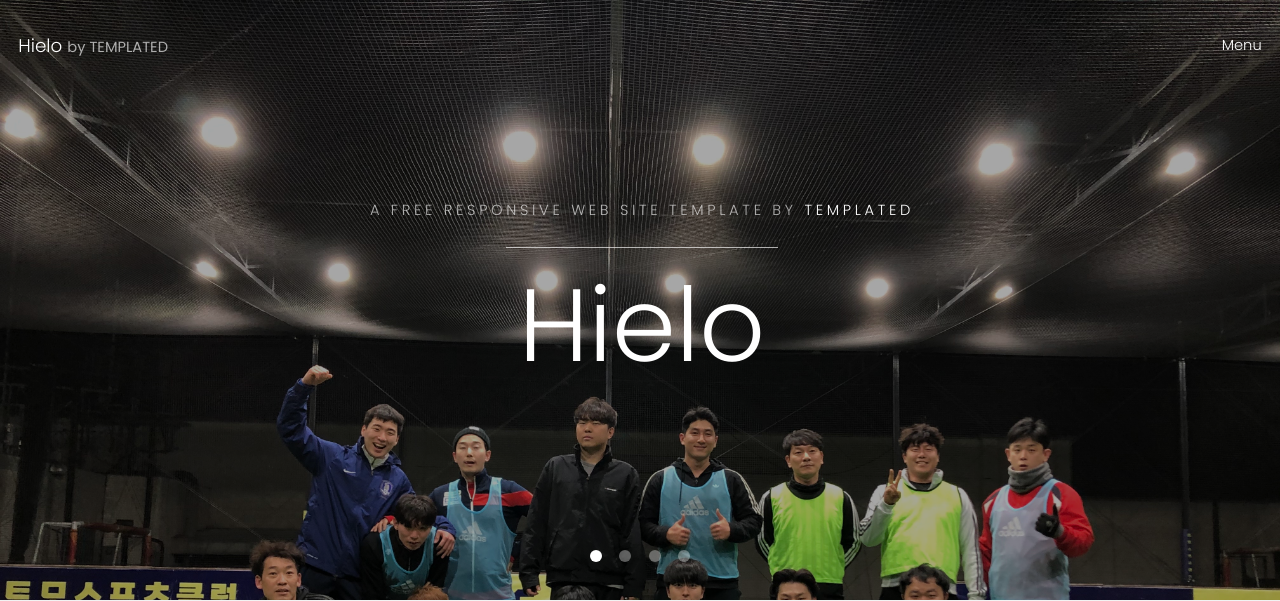
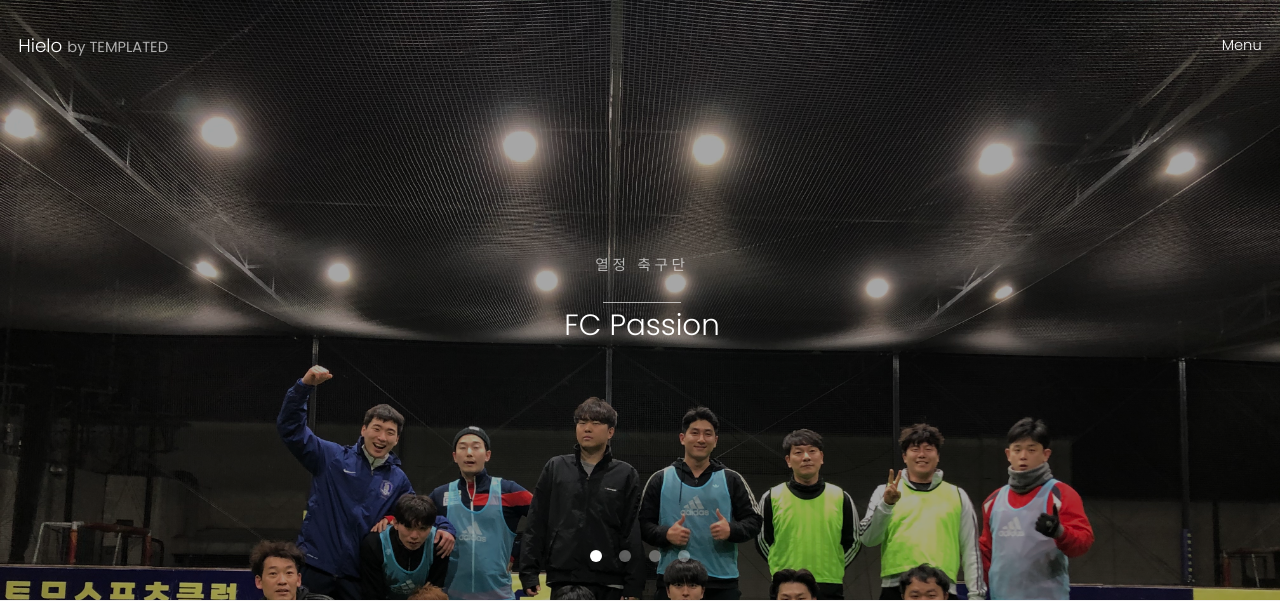
Before and after one commit to jinShine/fc-passion-page, a Flask app: page / in a window 1280 px wide. Shown: the top 601 px of the page. Run offline with Flask 2, Linux system fonts and the light colour scheme; some web fonts are replaced.

Commit message:
banner 구현

```diff
--- a/fc_passion/app.py
+++ b/fc_passion/app.py
@@ -8,4 +8,4 @@ def home():
     return render_template('/index.html')
 
 if __name__ == '__main__':
-   app.run('0.0.0.0',port=5010,debug=True)
+   app.run('0.0.0.0',port=5018,debug=True)
--- a/fc_passion/static/css/main.css
+++ b/fc_passion/static/css/main.css
@@ -4159,7 +4159,7 @@
 				}
 
 			.banner > article h2 {
-				font-size: 7rem;
+				font-size: 2rem;
 				margin-bottom: 0;
 				color: #FFF;
 				font-weight: 300;
--- a/fc_passion/templates/index.html
+++ b/fc_passion/templates/index.html
@@ -29,8 +29,8 @@
 					<img src="{{ url_for('static', filename='images/slide_image01.jpg') }}" alt="" />
 					<div class="inner">
 						<header>
-							<p>A free responsive web site template by <a href="https://templated.co">TEMPLATED</a></p>
-							<h2>Hielo</h2>
+							<p>열정 축구단</p>
+							<h2>FC Passion</h2>
 						</header>
 					</div>
 				</article>
@@ -38,8 +38,8 @@
 					<img src="{{ url_for('static', filename='images/slide_image02.jpg') }}" alt="" />
 					<div class="inner">
 						<header>
-							<p>Lorem ipsum dolor sit amet nullam feugiat</p>
-							<h2>Magna etiam</h2>
+							<p>열정 축구단</p>
+							<h2>FC Passion</h2>
 						</header>
 					</div>
 				</article>
@@ -47,8 +47,8 @@
 					<img src="{{ url_for('static', filename='images/slide_image03.jpg') }}"  alt="" />
 					<div class="inner">
 						<header>
-							<p>Sed cursus aliuam veroeros lorem ipsum nullam</p>
-							<h2>Tempus dolor</h2>
+							<p>열정 축구단</p>
+							<h2>FC Passion</h2>
 						</header>
 					</div>
 				</article>
@@ -56,8 +56,8 @@
 					<img src="{{ url_for('static', filename='images/slide_image04.jpg') }}"  alt="" />
 					<div class="inner">
 						<header>
-							<p>Adipiscing lorem ipsum feugiat sed phasellus consequat</p>
-							<h2>Etiam feugiat</h2>
+							<p>열정 축구단</p>
+							<h2>FC Passion</h2>
 						</header>
 					</div>
 				</article>
```
